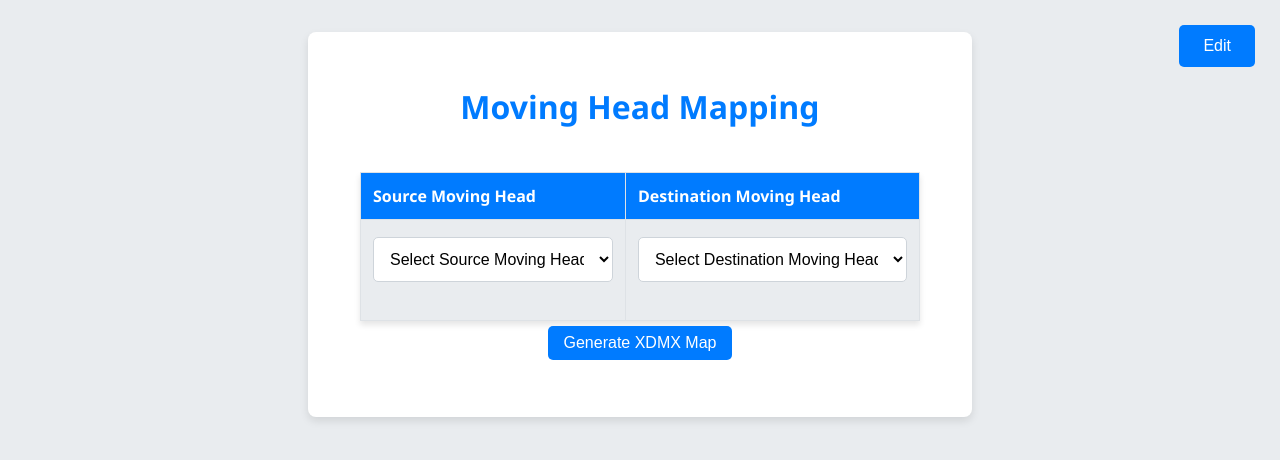
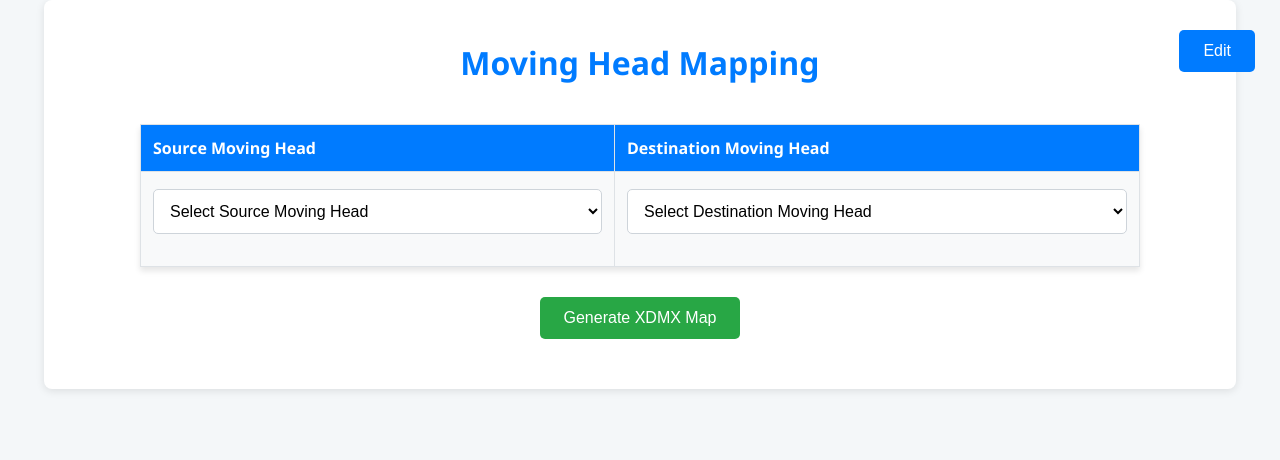
Before and after one commit to baelinc/Xlights-MH-Mapping, a plain HTML site: page index.html in a window 1280 px wide. Drawn offline with Linux system fonts and the light colour scheme.

Commit message:
Update index.html

```diff
--- a/index.html
+++ b/index.html
@@ -5,16 +5,109 @@
     <meta name="viewport" content="width=device-width, initial-scale=1.0">
     <title>Moving Head Mapping</title>
     <link rel="stylesheet" href="css/style.css">
+    <style>
+        /* Inline styles for quick adjustments. Ideally, move this to your CSS file */
+        body {
+            font-family: 'Segoe UI', Tahoma, Geneva, Verdana, sans-serif;
+            background-color: #f4f7f9;
+            margin: 0;
+            padding: 0;
+        }
+
+        .container {
+            width: 90%;
+            max-width: 1200px;
+            margin: 0 auto;
+            padding: 20px;
+            background-color: #fff;
+            box-shadow: 0 2px 8px rgba(0, 0, 0, 0.1);
+            border-radius: 8px;
+        }
+
+        h1 {
+            color: #007bff;
+            text-align: center;
+            margin-bottom: 20px;
+        }
+
+        #main-content {
+            margin-top: 20px;
+        }
+
+        table {
+            width: 100%;
+            border-collapse: collapse;
+            margin-bottom: 20px;
+        }
+
+        th, td {
+            border: 1px solid #dee2e6;
+            padding: 12px;
+            text-align: left;
+            vertical-align: top;
+        }
+
+        th {
+            background-color: #007bff;
+            color: white;
+            font-weight: bold;
+        }
+
+        td {
+            background-color: #f8f9fa;
+        }
+
+        select {
+            width: 100%;
+            padding: 10px;
+            border: 1px solid #ced4da;
+            border-radius: 5px;
+            font-size: 16px;
+            box-sizing: border-box;
+            margin-bottom: 10px;
+        }
+
+        #source-channels, #destination-channels {
+            margin-top: 10px;
+        }
+
+        button {
+            background-color: #28a745;
+            color: white;
+            border: none;
+            border-radius: 5px;
+            padding: 12px 24px;
+            font-size: 16px;
+            cursor: pointer;
+            transition: background-color 0.3s ease;
+            margin: 10px 5px;
+        }
+
+        button:hover {
+            background-color: #218838;
+        }
+
+        button#edit-button {
+            background-color: #007bff;
+        }
+
+        button#edit-button:hover {
+            background-color: #0056b3;
+        }
+    </style>
 </head>
 <body>
     <div class="container">
         <h1>Moving Head Mapping</h1>
         <div id="main-content">
             <table>
+                <thead>
                     <tr>
                         <th>Source Moving Head</th>
                         <th>Destination Moving Head</th>
                     </tr>
+                </thead>
+                <tbody>
                     <tr>
                         <td>
                             <select id="source-moving-head">
@@ -29,6 +122,7 @@
                             <div id="destination-channels"></div>
                         </td>
                     </tr>
+                </tbody>
             </table>
             <button id="generate-button">Generate XDMX Map</button>
         </div>
```
Lines whose indentation alone changed are shown as unchanged.
